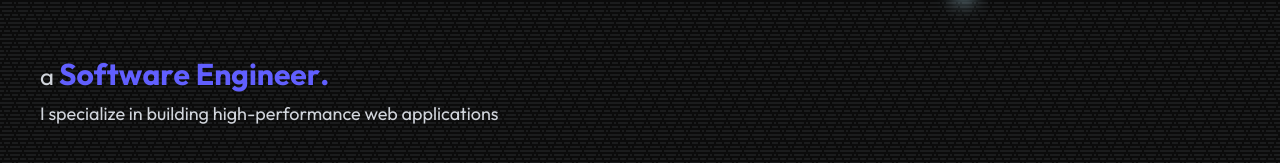
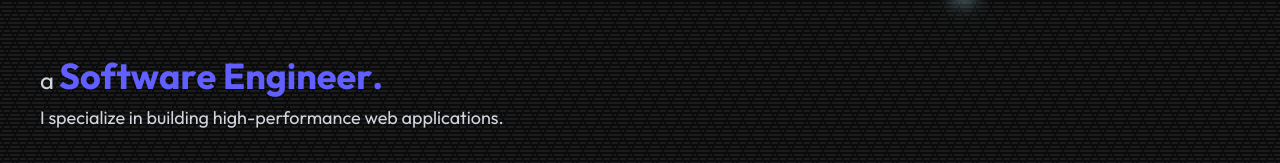
Before and after one commit to dheerajkrishna141/Portfolio, a React (Vite) app: page / in a window 1280 px wide. Shown: the part 486-649 px from the top of the page. Built offline with nearby package versions, Linux system fonts and the light colour scheme.

Commit message:
Implemented the following:
- Added Browser Icon.

- Added few more strings for the typewriter element

```diff
--- a/index.html
+++ b/index.html
@@ -3,13 +3,13 @@
 
 <head>
   <meta charset="UTF-8" />
-  <link rel="icon" type="image/svg+xml" href="/vite.svg" />
+  <link rel="icon" type="image/svg+xml" href="/src/assets/DK.png" />
   <link href="src/index.css" rel="stylesheet" />
   <link rel="preconnect" href="https://fonts.googleapis.com">
   <link rel="preconnect" href="https://fonts.gstatic.com" crossorigin>
   <link href="https://fonts.googleapis.com/css2?family=Outfit:wght@100..900&display=swap" rel="stylesheet">
   <meta name="viewport" content="width=device-width, initial-scale=1.0" />
-  <title>Vite + React + TS</title>
+  <title>Dheeraj Krishna | Full Stack Web Developer</title>
 </head>
 
 <body>
--- a/src/components/Home.tsx
+++ b/src/components/Home.tsx
@@ -5,6 +5,10 @@ const Home = () => {
     "Full Stack Web Developer.",
     "Software Engineer.",
     "Tech Enthusiast.",
+    "Java Developer.",
+    "API Developer.",
+    "Frontend Engineer.",
+    "Database Designer.",
   ];
   return (
     <div id="Home" className="px-10  scroll-mt-100">
@@ -43,8 +47,8 @@ const Home = () => {
       </div>
       <div className="flex flex-col gap-2">
         <TypeWriter textList={textList} />
-        <p className="text-gray-300 text-lg">
-          I specialize in building high-performance web applications
+        <p className="text-gray-300 text-md sm:text-lg">
+          I specialize in building high-performance web applications.
         </p>
       </div>
     </div>
--- a/src/components/TypeWriter.tsx
+++ b/src/components/TypeWriter.tsx
@@ -41,7 +41,7 @@ const TypeWriter = ({ textList }: typeProps) => {
                   duration: MAIN_FADE_DURATION,
                   ease: "easeInOut",
                 }}
-                className="relative text-2xl sm:text-3xl font-bold text-indigo-500"
+                className="relative text-2xl sm:text-4xl font-bold text-indigo-500"
               >
                 <motion.span
                   initial={{
```
